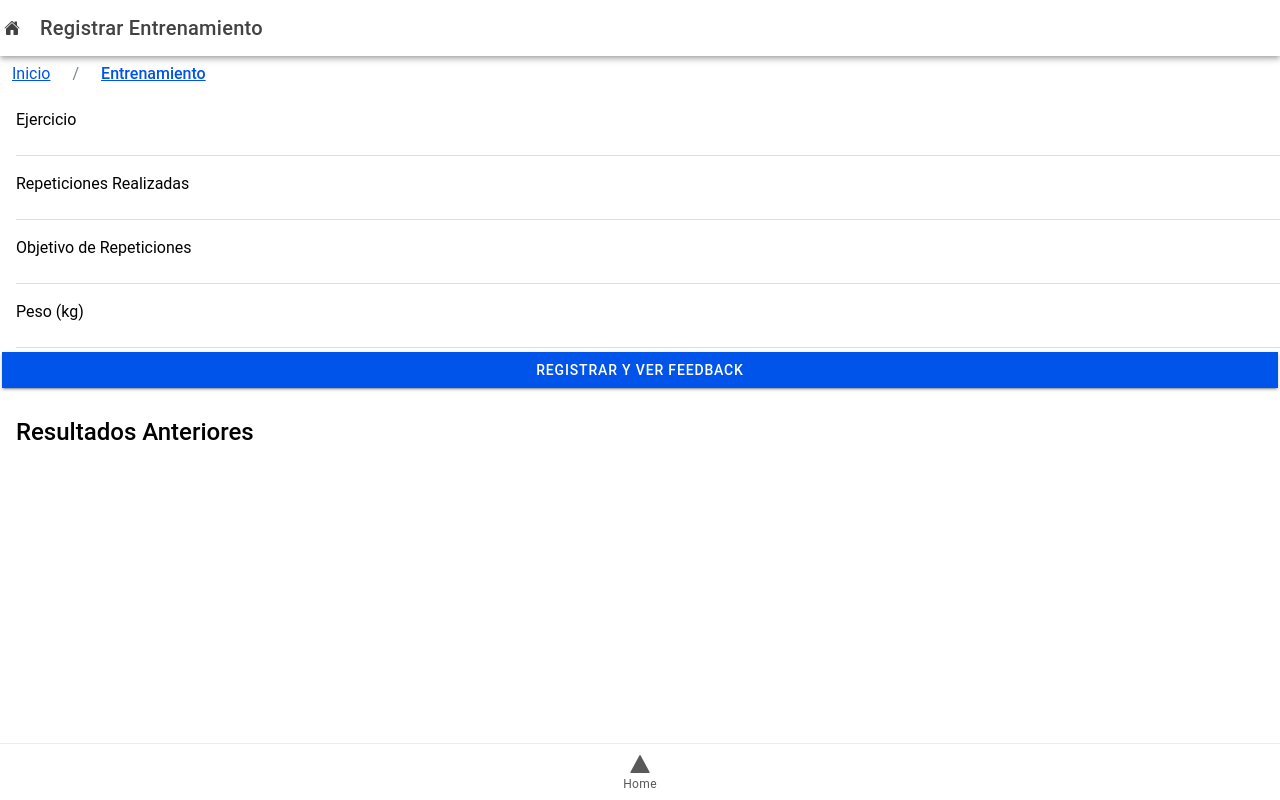
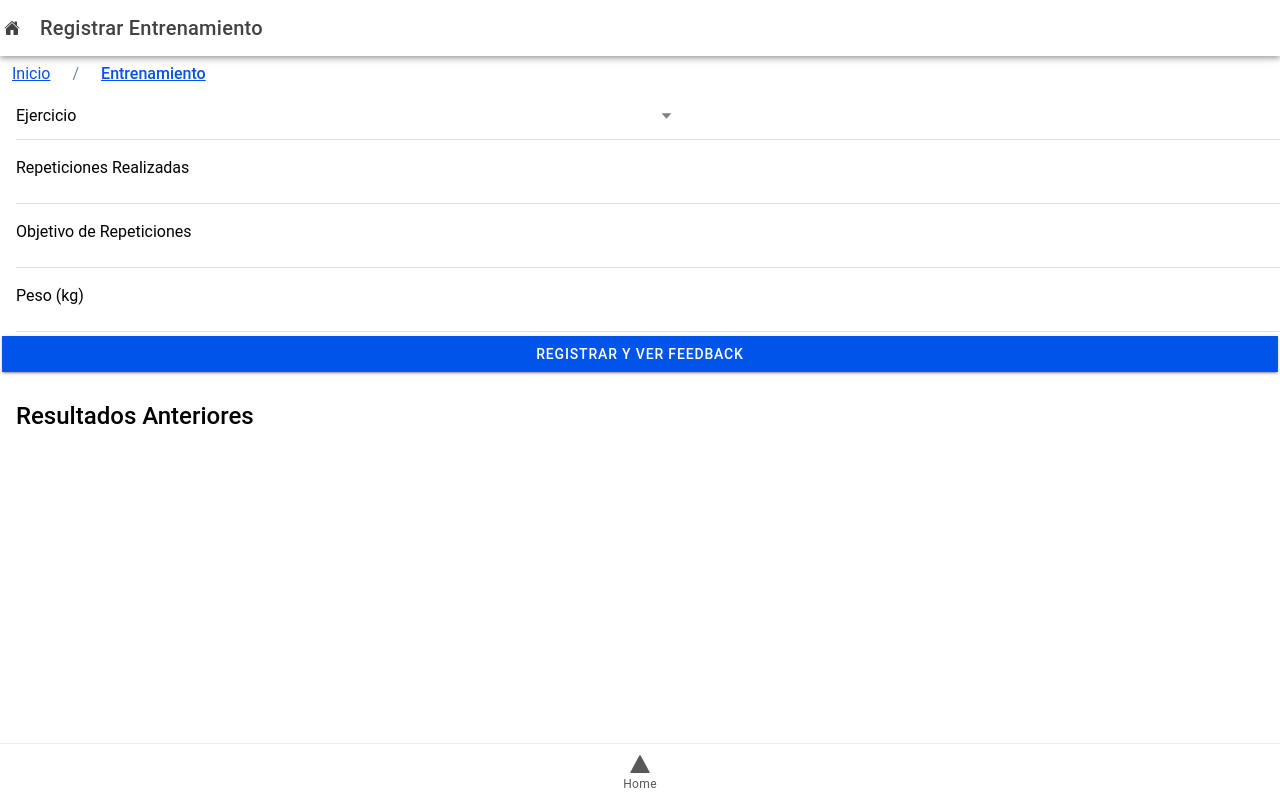
Before and after one commit to matiman-gangsta/aplicaciones-moviles, a React (Vite) app: page /entrenamiento in a window 1280 px wide. Built offline with nearby package versions, Linux system fonts and the light colour scheme.

Commit message:
revisar entrenamiento

```diff
--- a/src/pages/entrenamiento.tsx
+++ b/src/pages/entrenamiento.tsx
@@ -7,6 +7,8 @@ import {
   IonToolbar,
   IonItem,
   IonLabel,
+  IonSelect,
+  IonSelectOption,
   IonInput,
   IonButton,
   IonList,
@@ -25,6 +27,14 @@ interface Resultado {
   peso?: number;
   objetivoRepeticiones: number;
 }
+
+const ejerciciosDisponibles = [
+  { value: 'Flexiones', label: 'Flexiones' },
+  { value: 'Sentadillas', label: 'Sentadillas' },
+  { value: 'Peso Muerto', label: 'Peso Muerto' },
+  { value: 'Press de Banca', label: 'Press de Banca' },
+  // Agrega más ejercicios según sea necesario
+];
 
 const Entrenamiento: React.FC = () => {
   const [ejercicio, setEjercicio] = useState('');
@@ -70,12 +80,18 @@ const Entrenamiento: React.FC = () => {
         <Breadcrumb />
         <form onSubmit={(e) => { e.preventDefault(); onSubmit(); }}>
           <IonItem>
-            <IonLabel position="floating">Ejercicio</IonLabel>
-            <IonInput
+            <IonLabel>Ejercicio</IonLabel>
+            <IonSelect
               value={ejercicio}
-              onIonInput={(e: CustomEvent) => setEjercicio(e.detail.value!)}
-              required
-            />
+              onIonChange={(e: CustomEvent) => setEjercicio(e.detail.value)}
+
+            >
+              {ejerciciosDisponibles.map((ejercicio) => (
+                <IonSelectOption key={ejercicio.value} value={ejercicio.value}>
+                  {ejercicio.label}
+                </IonSelectOption>
+              ))}
+            </IonSelect>
           </IonItem>
 
           <IonItem>
```
